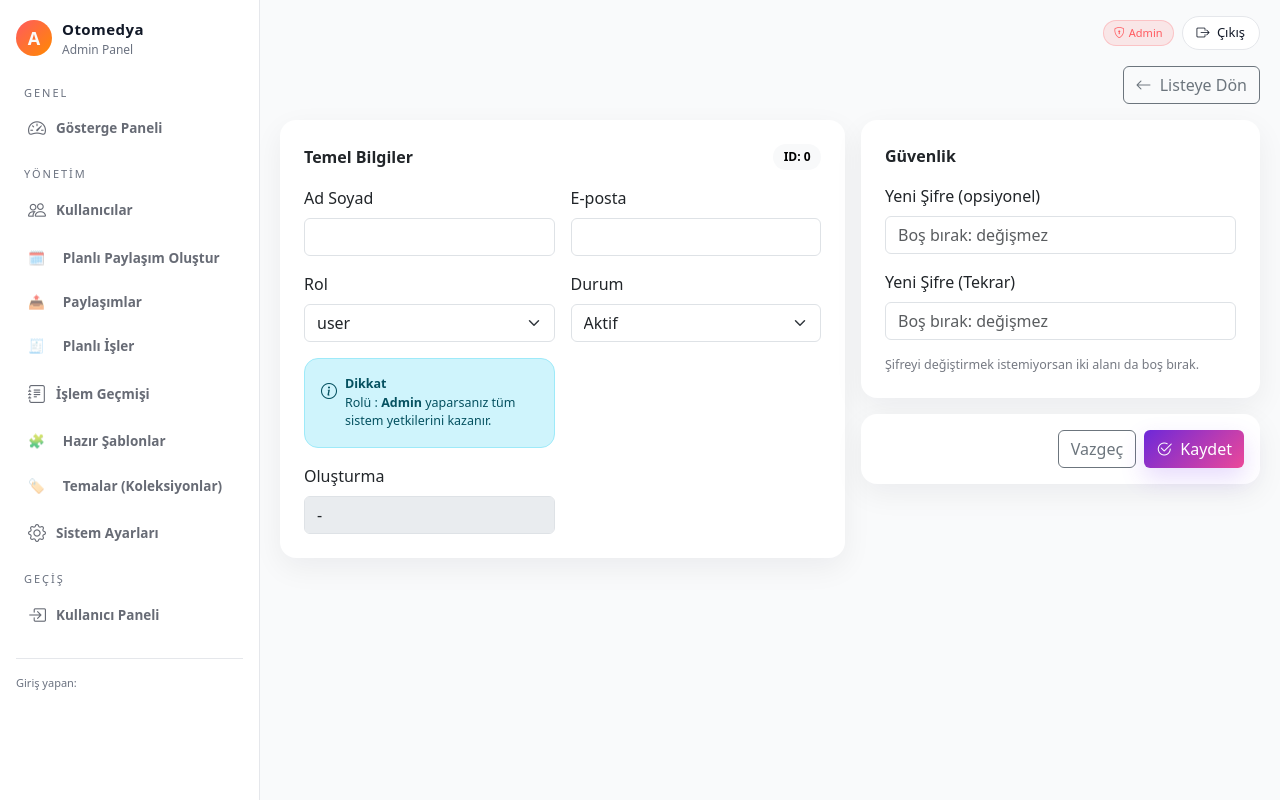
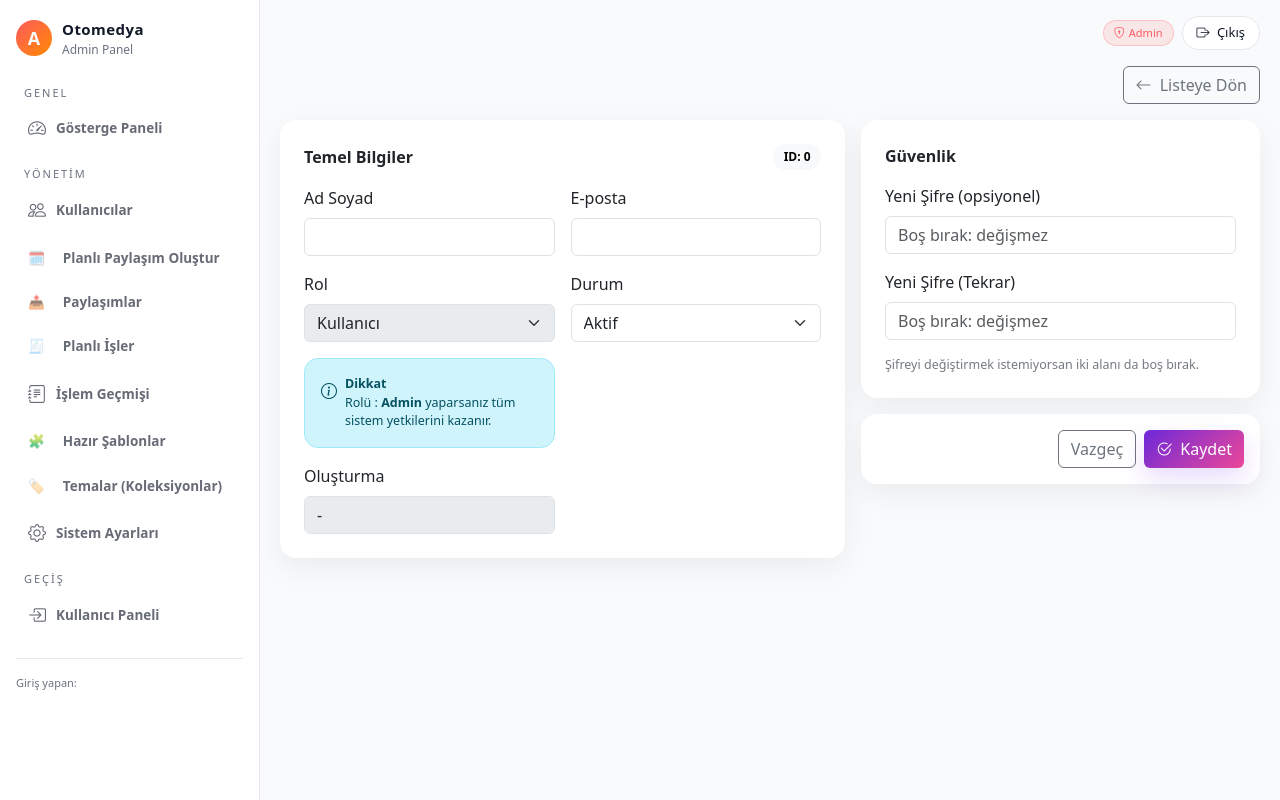
Before and after one commit to uercolak/otomedya, a CodeIgniter 4 app: the page made by app/Views/admin/users/edit.php in a window 1280 px wide. Run offline with PHP 8.4 and a stand-in for CodeIgniter, Linux system fonts and the light colour scheme; the template is opened without the code that fills it, so the values that code supplies are empty; some libraries are stand-ins or nearby versions.

Commit message:
routes update

```diff
--- a/app/Views/admin/users/edit.php
+++ b/app/Views/admin/users/edit.php
@@ -38,9 +38,8 @@
             <div class="col-md-6">
               <label class="form-label">Rol</label>
               <?php $role = old('role', $user['role'] ?? 'user'); ?>
-              <select name="role" class="form-select">
-                <option value="user"  <?= $role === 'user' ? 'selected' : '' ?>>user</option>
-                <option value="admin" <?= $role === 'admin' ? 'selected' : '' ?>>admin</option>
+              <select name="role" class="form-select" disabled>
+                <option value="user"  <?= $role === 'user' ? 'selected' : '' ?>>Kullanıcı</option>
               </select>
 
               <div class="alert alert-info d-flex gap-2 mt-3 mb-0" style="border-radius:14px;">
```
